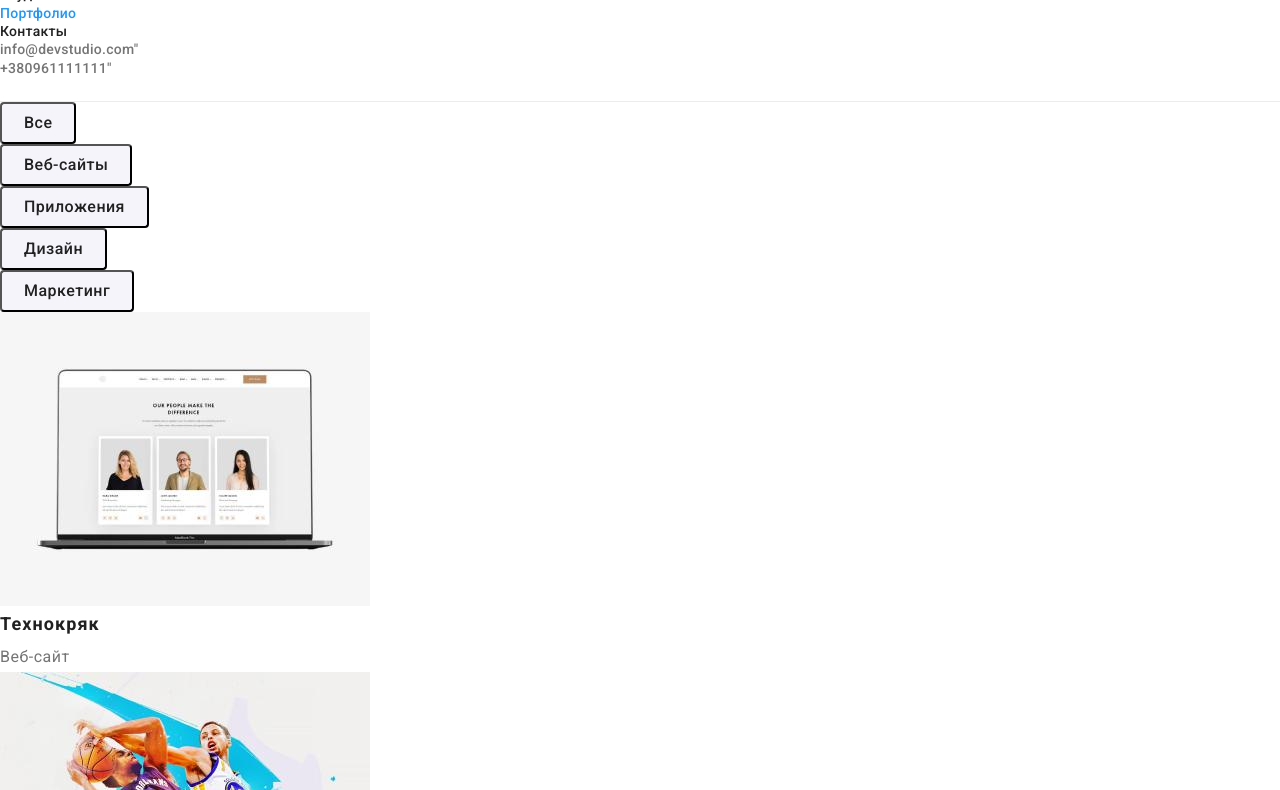
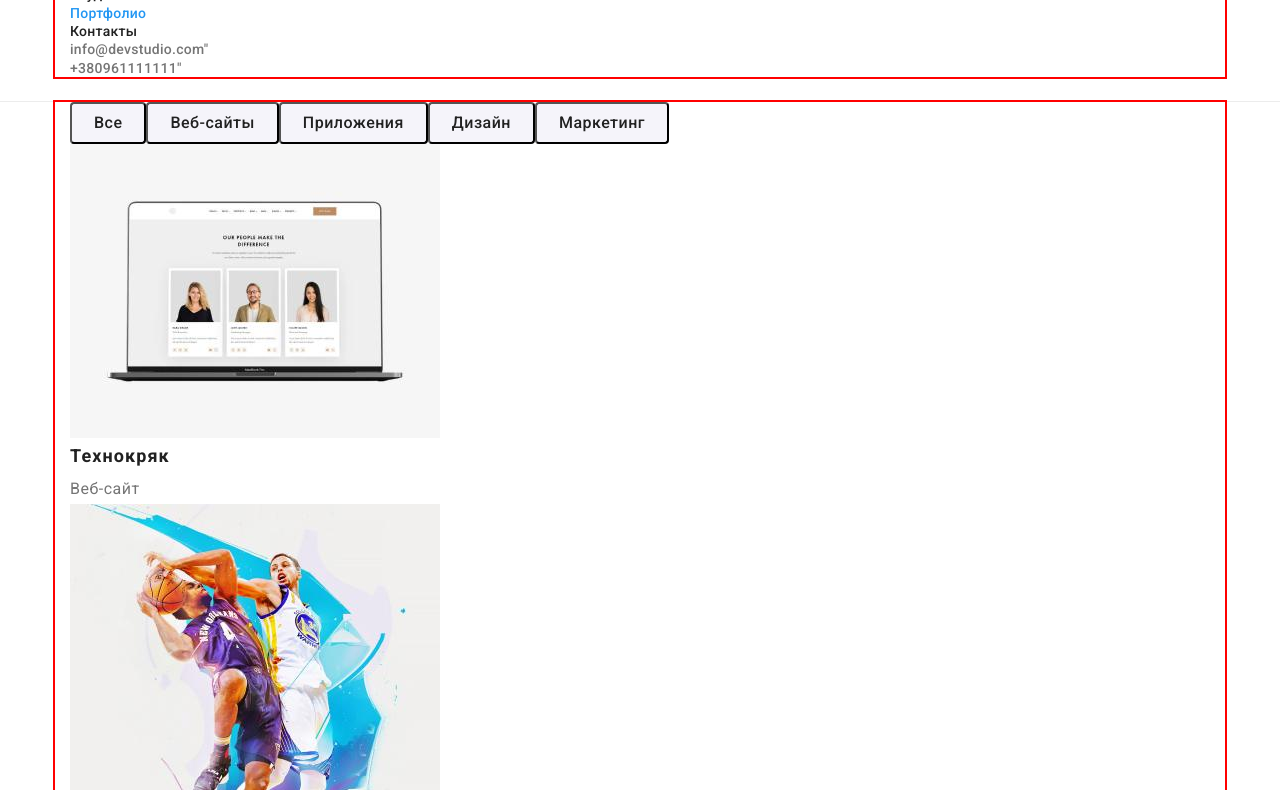
Before and after one commit to Victor8825/goit-markup-hw-03, a plain HTML site: page portfolio.html in a window 1280 px wide. Shown: the part 70-860 px from the top of the page. Drawn offline with Linux system fonts and the light colour scheme.

Commit message:
начал портфолио

```diff
--- a/css/styles.css
+++ b/css/styles.css
@@ -223,6 +223,9 @@ body {
 }
 
 /*------------------ buttons----------------- */
+.filter {
+  display: flex;
+}
 
 .filter-button {
   border-radius: 4px;
--- a/portfolio.html
+++ b/portfolio.html
@@ -16,6 +16,7 @@
   </head>
   <body>
     <header class="header">
+      <div class="container">
         <nav class="nav">
           <a href="" class="header-logo logo"><span class="accent">Web</span>Studio</a>
           <ul class="nav-list list">
@@ -30,9 +31,11 @@
           </li>
           <li><a class="nav-auth-link link" href="tel:++380961111111">+380961111111"</a></li>
         </ul>
+      </div>
     </header>
     <main>
       <section>
+        <div class="container">
           <h1 class="visually-hidden">Примеры работ</h1>
           <ul class="filter list">
             <li><button type="button" class="filter-button">Все</button></li>
@@ -92,9 +95,11 @@
               <p class="project-text">Приложение</p>
             </li>
           </ul>
+        </div>
       </section>
     </main>
     <footer class="footer">
+      <div class="container">
         <a href="" class="logo"><span class="accent">Web</span>Studio</a>
         <address>
           <ul class="footer-contacts list">
@@ -103,12 +108,15 @@
                 >г.Киев,пр-т Леси Украинки,26</a
               >
             </li>
-          <li><a class="footer-link link" href="mailto:info@example.com">info@example.com"</a></li>
+            <li>
+              <a class="footer-link link" href="mailto:info@example.com">info@example.com"</a>
+            </li>
             <li>
               <a class="footer-link link" href="tel:+380991111111">+380991111111"</a>
             </li>
           </ul>
         </address>
+      </div>
     </footer>
   </body>
 </html>
```
Lines whose indentation alone changed are shown as unchanged.
